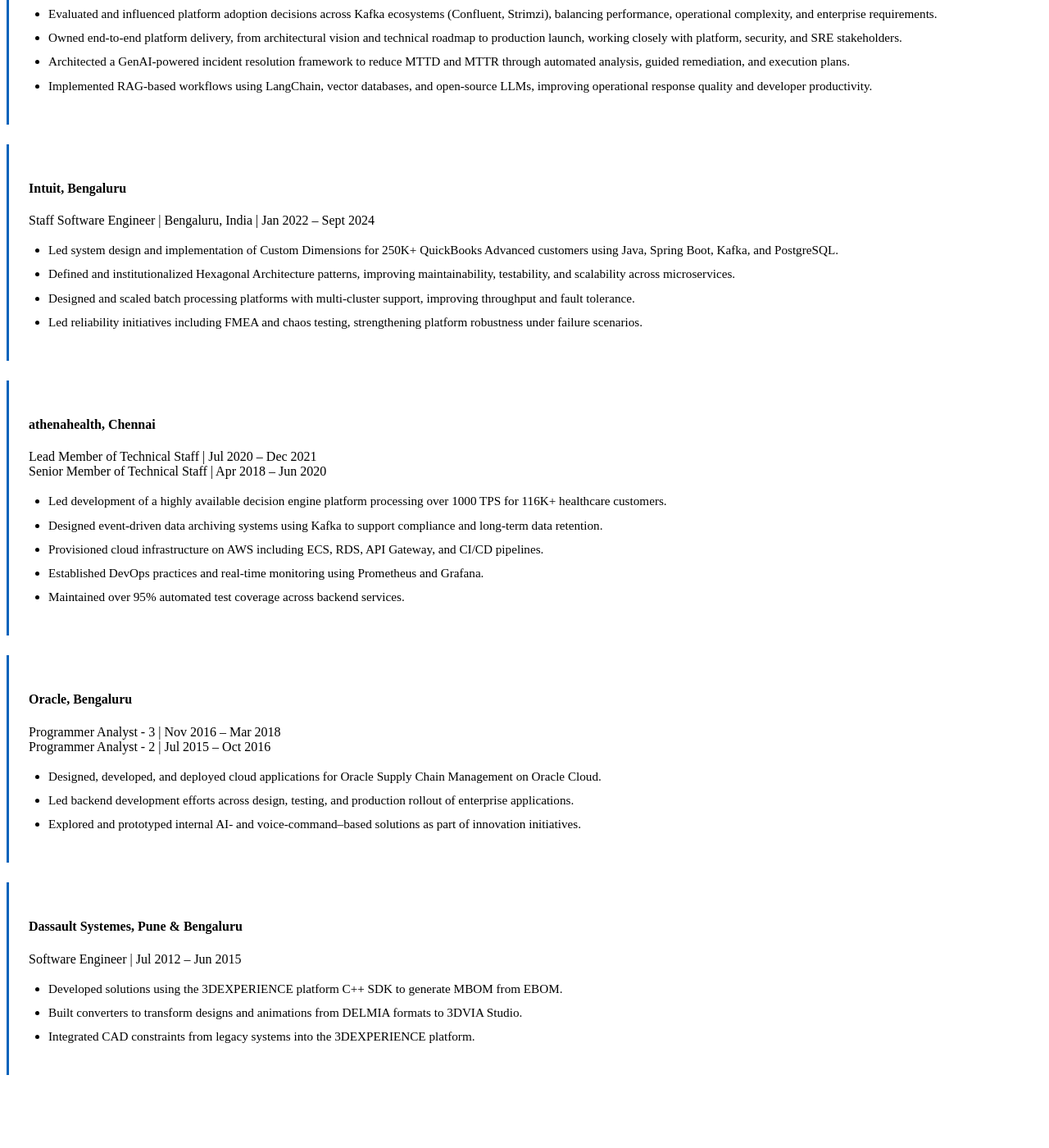
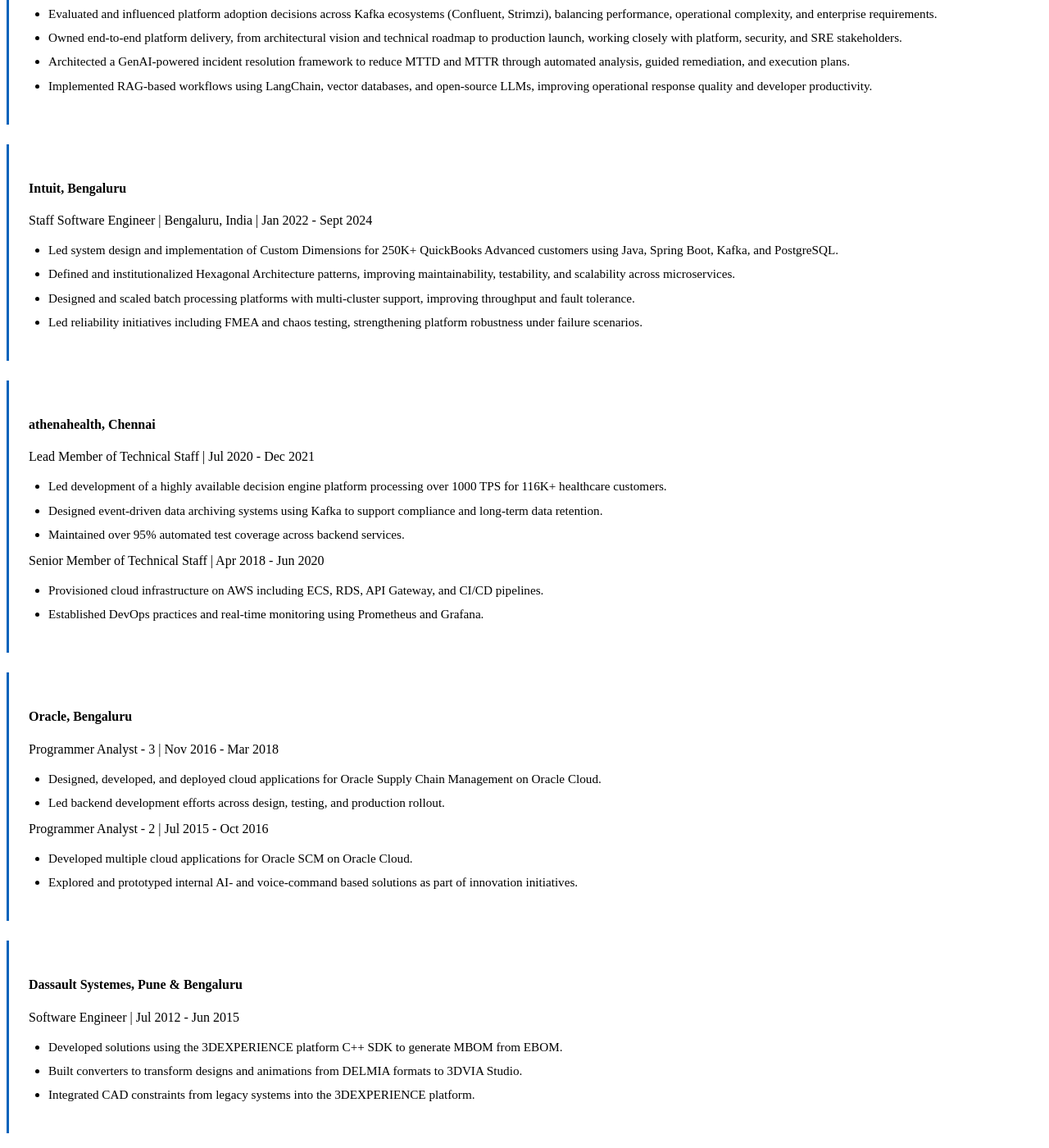
Before and after one commit to anandkshitiz/anandkshitiz.github.io, a Jekyll site: the page tabs/about/content/work-experience-section.html, which Jekyll copies as it is, in a window 1280 px wide and 1400 px high, scrolled down 226 px. Shown: the whole window at 82% size. Built offline with Jekyll 4.4.1, drawn with Linux system fonts in a browser that asks for light colours; before the commit the page ends 1561 px from its top, so only the background shows below that; some of the changed text lies outside the part shown.

Commit message:
ats compliant resume

```diff
--- a/tabs/about/content/about-section.html
+++ b/tabs/about/content/about-section.html
@@ -1,6 +1,6 @@
 <div class="row grid-divider">
   <div class="col-md-12">
-    <h2 class="h3 mb-3">Professional Summary</h2>
+    <h2 class="h3 mb-3">About</h2>
     <ul class="summary-list">
       <li>Principal/Staff Software Engineer with 13+ years of experience designing and scaling distributed,
         cloud-native platforms at enterprise scale.
--- a/tabs/about/content/awards-section.html
+++ b/tabs/about/content/awards-section.html
@@ -1,4 +1,4 @@
-<h2 class="h3 mb-3">Awards & Recognition</h2>
+<h2 class="h3 mb-3">Awards</h2>
 <div class="row g-2">
     <div class="col-md-3 mb-2">
         <div class="card h-100 shadow-sm border-left-success">
--- a/tabs/about/content/work-experience-section.html
+++ b/tabs/about/content/work-experience-section.html
@@ -7,13 +7,8 @@
                 <div>
                     <h4 class="mb-0">Tesco, Bengaluru</h4>
                     <div class="job-meta text-muted">
-                        SDE-3 | Bengaluru, India | Oct 2024 – Present
+                        SDE-3 | Bengaluru, India | Oct 2024 - Present
                     </div>
-                </div>
-            </div>
-
-            <div class="experience-item mb-3">
-                <div class="col-md-12">
                     <ul class="achievement-list">
                         <li>Led architecture and system design of a Kafka-based Messaging as a Service (MaaS)
                             platform, enabling standardized event streaming across multiple teams and regions.</li>
@@ -42,14 +37,8 @@
                 <div>
                     <h4 class="mb-0">Intuit, Bengaluru</h4>
                     <div class="job-meta text-muted">
-                        Staff Software Engineer | Bengaluru, India | Jan 2022 – Sept 2024
+                        Staff Software Engineer | Bengaluru, India | Jan 2022 - Sept 2024
                     </div>
-                </div>
-            </div>
-
-            <!-- QuickBooks Advanced -->
-            <div class="experience-item mb-3">
-                <div class="col-md-12">
                     <ul class="achievement-list">
                         <li>Led system design and implementation of Custom Dimensions for 250K+
                             QuickBooks Advanced customers using Java, Spring Boot, Kafka, and PostgreSQL.</li>
@@ -72,24 +61,22 @@
                 <div>
                     <h4 class="mb-0">athenahealth, Chennai</h4>
                     <div class="job-meta text-muted">
-                        Lead Member of Technical Staff | Jul 2020 – Dec 2021<br />
-                        Senior Member of Technical Staff | Apr 2018 – Jun 2020
+                        Lead Member of Technical Staff | Jul 2020 - Dec 2021<br />
                     </div>
-                </div>
-            </div>
-
-            <div class="experience-item">
-                <div class="col-md-12">
                     <ul class="achievement-list">
                         <li>Led development of a highly available decision engine platform processing over 1000
                             TPS for 116K+ healthcare customers.</li>
                         <li>Designed event-driven data archiving systems using Kafka to support compliance and
                             long-term data retention.</li>
+                        <li>Maintained over 95% automated test coverage across backend services.</li>
+                    </ul>
+                    <div class="job-meta text-muted">
+                        Senior Member of Technical Staff | Apr 2018 - Jun 2020
+                    </div>
+                    <ul class="achievement-list">
                         <li>Provisioned cloud infrastructure on AWS including ECS, RDS, API Gateway, and CI/CD
                             pipelines.</li>
-                        <li>Established DevOps practices and real-time monitoring using Prometheus and Grafana.
-                        </li>
-                        <li>Maintained over 95% automated test coverage across backend services.</li>
+                        <li>Established DevOps practices and real-time monitoring using Prometheus and Grafana.</li>
                     </ul>
                 </div>
             </div>
@@ -103,20 +90,21 @@
                 <div>
                     <h4 class="mb-0">Oracle, Bengaluru</h4>
                     <div class="job-meta text-muted">
-                        Programmer Analyst - 3 | Nov 2016 – Mar 2018<br />
-                        Programmer Analyst - 2 | Jul 2015 – Oct 2016
+                        Programmer Analyst - 3 | Nov 2016 - Mar 2018
                     </div>
-                </div>
-            </div>
-            <div class="experience-item">
-                <div class="col-md-12">
                     <ul class="achievement-list">
-                        <li>Designed, developed, and deployed cloud applications for Oracle Supply Chain
-                            Management on Oracle Cloud.</li>
-                        <li>Led backend development efforts across design, testing, and production rollout of
-                            enterprise applications.</li>
-                        <li>Explored and prototyped internal AI- and voice-command–based solutions as part of
-                            innovation initiatives.</li>
+                        <li>Designed, developed, and deployed cloud applications for Oracle Supply Chain Management on
+                            Oracle Cloud.</li>
+                        <li>Led backend development efforts across design, testing, and production rollout.</li>
+                    </ul>
+
+                    <div class="job-meta text-muted">
+                        Programmer Analyst - 2 | Jul 2015 - Oct 2016
+                    </div>
+                    <ul class="achievement-list">
+                        <li>Developed multiple cloud applications for Oracle SCM on Oracle Cloud.</li>
+                        <li>Explored and prototyped internal AI- and voice-command based solutions as part of innovation
+                            initiatives.</li>
                     </ul>
                 </div>
             </div>
@@ -130,12 +118,8 @@
                 <div>
                     <h4 class="mb-0">Dassault Systemes, Pune & Bengaluru</h4>
                     <div class="job-meta text-muted">
-                        Software Engineer | Jul 2012 – Jun 2015
+                        Software Engineer | Jul 2012 - Jun 2015
                     </div>
-                </div>
-            </div>
-            <div class="experience-item">
-                <div class="col-md-12">
                     <ul class="achievement-list">
                         <li>Developed solutions using the 3DEXPERIENCE platform C++ SDK to generate MBOM from EBOM.
                         </li>
```
